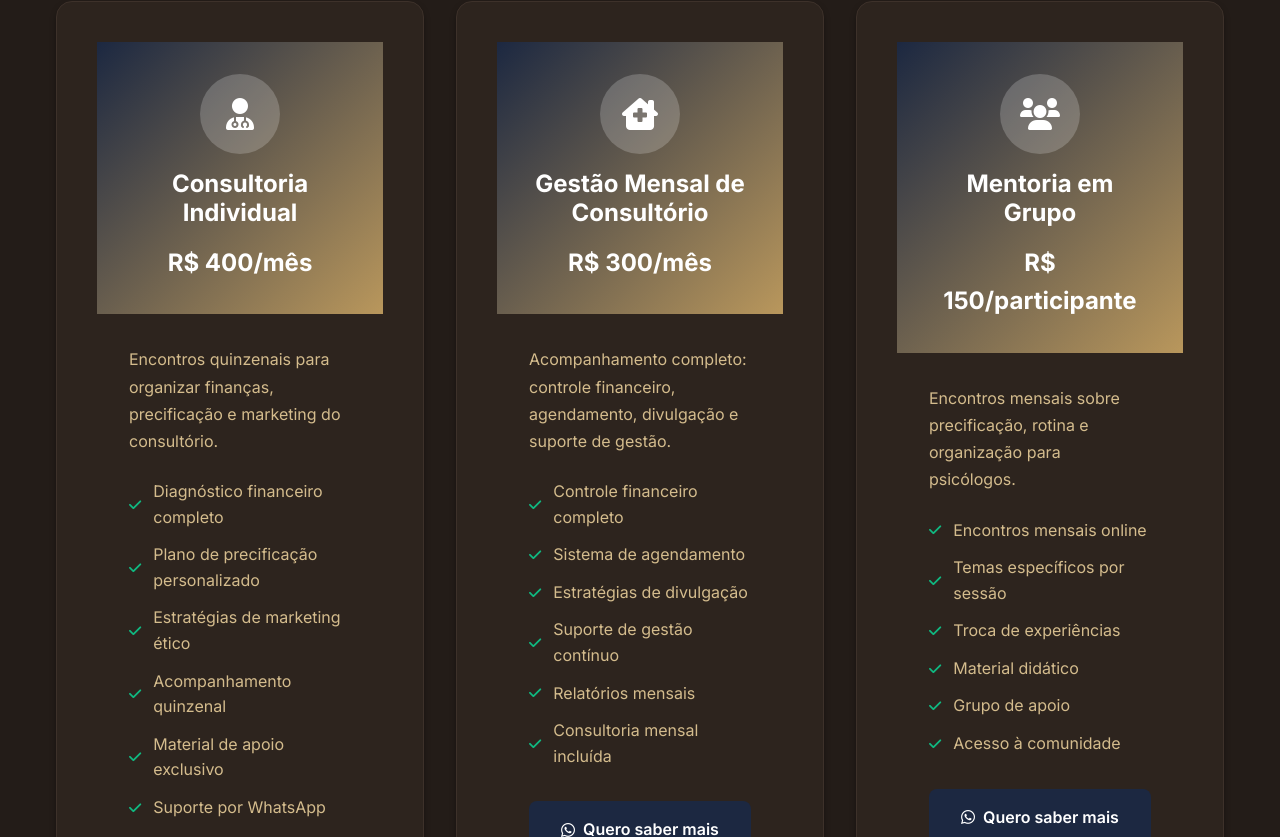
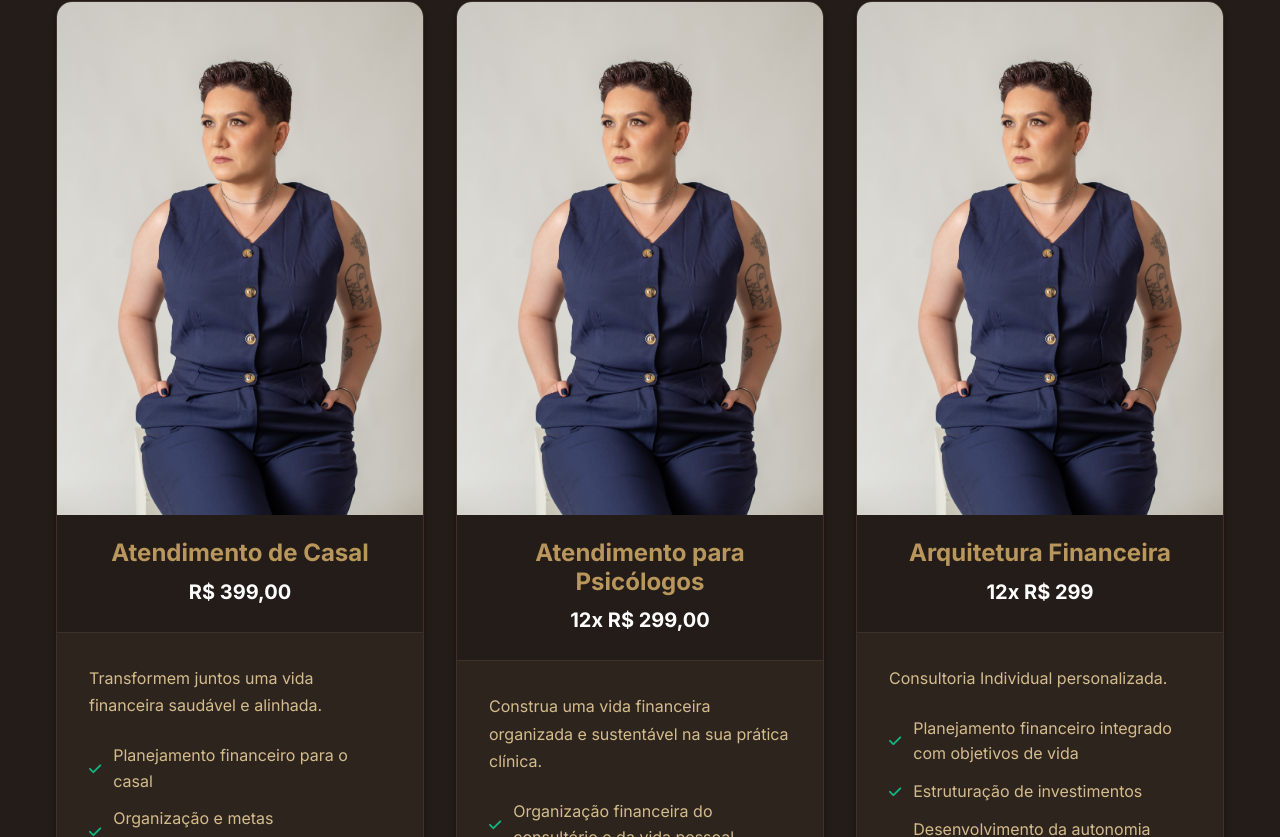
Before and after one commit to caiodevzz/thalita-aladio-site, a React (Create React App) app: page / in a window 1280 px wide. Shown: the part 4603-5440 px from the top of the page. Built offline with nearby package versions, Linux system fonts and the light colour scheme; the HTML template or start-up script is replaced by a standard one.

Commit message:
feat: integrar flyers diretamente nos cards de serviços; update: descrições e preços baseados nas imagens

```diff
--- a/src/App.js
+++ b/src/App.js
@@ -23,7 +23,6 @@ function App() {
       <VideoSection />
       <GallerySection />
       <ServicesSection />
-      <ProgramSection />
       <TestimonialsSection />
       <PricingSection />
       <ContactSection />
--- a/src/components/sections/ServicesSection.css
+++ b/src/components/sections/ServicesSection.css
@@ -30,7 +30,6 @@
 
 .service-card {
   background: var(--background-secondary);
-  padding: 2.5rem;
   border-radius: var(--radius-xl);
   box-shadow: var(--shadow-md);
   transition: all 0.3s ease;
@@ -38,6 +37,8 @@
   flex-direction: column;
   height: 100%;
   border: 1px solid var(--border);
+  overflow: hidden;
+  padding: 0;
 }
 
 .service-card:hover {
@@ -46,41 +47,46 @@
 }
 
 .service-header {
-  background: linear-gradient(135deg, var(--primary), var(--accent));
-  color: white;
-  padding: 2rem;
+  background: var(--background-site);
+  padding: 0;
   text-align: center;
+  overflow: hidden;
+  border-bottom: 1px solid var(--border);
 }
 
-.service-icon {
-  width: 80px;
-  height: 80px;
-  background: rgba(255, 255, 255, 0.2);
-  border-radius: 50%;
-  display: flex;
-  align-items: center;
-  justify-content: center;
-  margin: 0 auto 1rem;
+.service-image-container {
+  width: 100%;
+  aspect-ratio: 1 / 1.4;
+  overflow: hidden;
 }
 
-.service-icon i {
-  font-size: 2rem;
-  color: white;
+.service-flyer-img {
+  width: 100%;
+  height: 100%;
+  object-fit: cover;
+  transition: transform 0.5s ease;
+}
+
+.service-card:hover .service-flyer-img {
+  transform: scale(1.05);
 }
 
 .service-header h3 {
-  color: white;
-  margin-bottom: 1rem;
+  padding: 1.5rem 1rem 0.5rem;
+  color: var(--accent);
+  margin: 0;
 }
 
 .service-price {
-  font-size: 1.5rem;
+  font-size: 1.25rem;
   font-weight: 700;
   color: white;
+  padding: 0 1rem 1.5rem;
 }
 
 .service-body {
   padding: 2rem;
+  background: var(--background-secondary);
 }
 
 .service-body p {
--- a/src/components/sections/ServicesSection.js
+++ b/src/components/sections/ServicesSection.js
@@ -33,8 +33,8 @@ const ServicesSection = () => {
               whileHover={{ y: -5 }}
             >
               <div className="service-header">
-                <div className="service-icon">
-                  <i className={service.icon}></i>
+                <div className="service-image-container">
+                  <img src={service.image} alt={service.title} className="service-flyer-img" />
                 </div>
                 <h3>{service.title}</h3>
                 <div className="service-price">{service.price}</div>
--- a/src/constants/index.js
+++ b/src/constants/index.js
@@ -61,49 +61,47 @@ export const THALITA_INFO = {
 // Serviços oferecidos
 export const SERVICES = [
   {
-    id: 'consultoria-individual',
-    icon: 'fas fa-user-md',
-    title: 'Consultoria Individual',
-    description: 'Encontros quinzenais para organizar finanças, precificação e marketing do consultório.',
-    price: 'R$ 400/mês',
+    id: 'atendimento-casal',
+    icon: 'fas fa-heart',
+    title: 'Atendimento de Casal',
+    description: 'Transformem juntos uma vida financeira saudável e alinhada.',
+    price: 'R$ 399,00',
+    image: THALITA_PHOTOS.flyers.casal,
     features: [
-      'Diagnóstico financeiro completo',
-      'Plano de precificação personalizado',
-      'Estratégias de marketing ético',
-      'Acompanhamento quinzenal',
-      'Material de apoio exclusivo',
-      'Suporte por WhatsApp'
+      'Planejamento financeiro para o casal',
+      'Organização e metas compartilhadas',
+      'Diálogo sobre dinheiro sem conflitos',
+      'Estratégias para prosperar juntos'
     ]
   },
   {
-    id: 'gestao-mensal',
-    icon: 'fas fa-clinic-medical',
-    title: 'Gestão Mensal de Consultório',
-    description: 'Acompanhamento completo: controle financeiro, agendamento, divulgação e suporte de gestão.',
-    price: 'R$ 300/mês',
+    id: 'atendimento-psicologos',
+    icon: 'fas fa-brain',
+    title: 'Atendimento para Psicólogos',
+    description: 'Construa uma vida financeira organizada e sustentável na sua prática clínica.',
+    price: '12x R$ 299,00',
+    image: THALITA_PHOTOS.flyers.psicologos,
+    popular: true,
     features: [
-      'Controle financeiro completo',
-      'Sistema de agendamento',
-      'Estratégias de divulgação',
-      'Suporte de gestão contínuo',
-      'Relatórios mensais',
-      'Consultoria mensal incluída'
-    ],
-    popular: true
+      'Organização financeira do consultório e da vida pessoal',
+      'Estruturação de preços e honorários sustentáveis',
+      'Planejamento financeiro para profissionais da psicologia',
+      'Estratégias para crescer com segurança financeira'
+    ]
   },
   {
-    id: 'mentoria-grupo',
-    icon: 'fas fa-users',
-    title: 'Mentoria em Grupo',
-    description: 'Encontros mensais sobre precificação, rotina e organização para psicólogos.',
-    price: 'R$ 150/participante',
+    id: 'arquitetura-financeira',
+    icon: 'fas fa-vault',
+    title: 'Arquitetura Financeira',
+    description: 'Consultoria Individual personalizada.',
+    price: '12x R$ 299',
+    image: THALITA_PHOTOS.flyers.individual,
     features: [
-      'Encontros mensais online',
-      'Temas específicos por sessão',
-      'Troca de experiências',
-      'Material didático',
-      'Grupo de apoio',
-      'Acesso à comunidade'
+      'Planejamento financeiro integrado com objetivos de vida',
+      'Estruturação de investimentos',
+      'Desenvolvimento da autonomia financeira',
+      'Integração com práticas de consciência emocional',
+      'Acompanhamento personalizado'
     ]
   }
 ];
```
